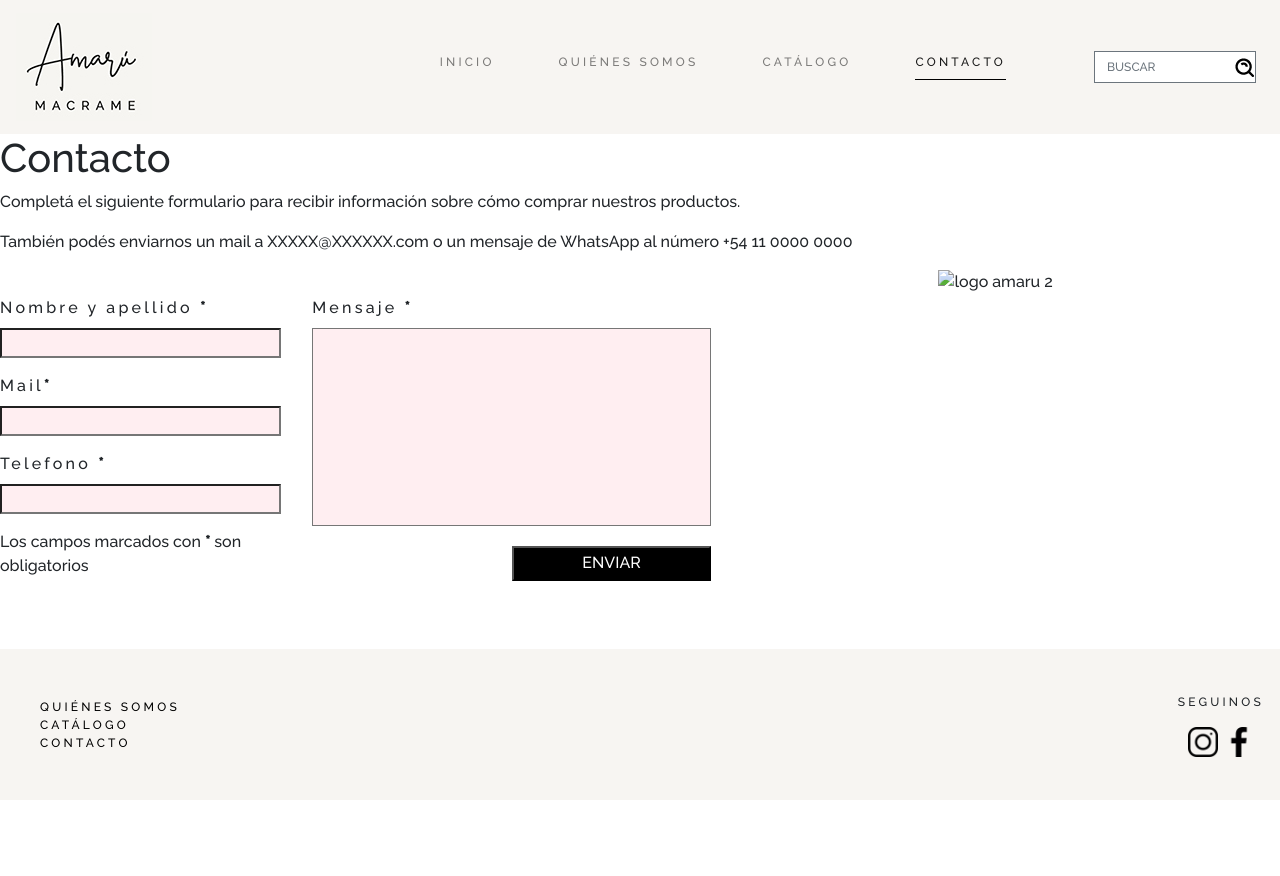
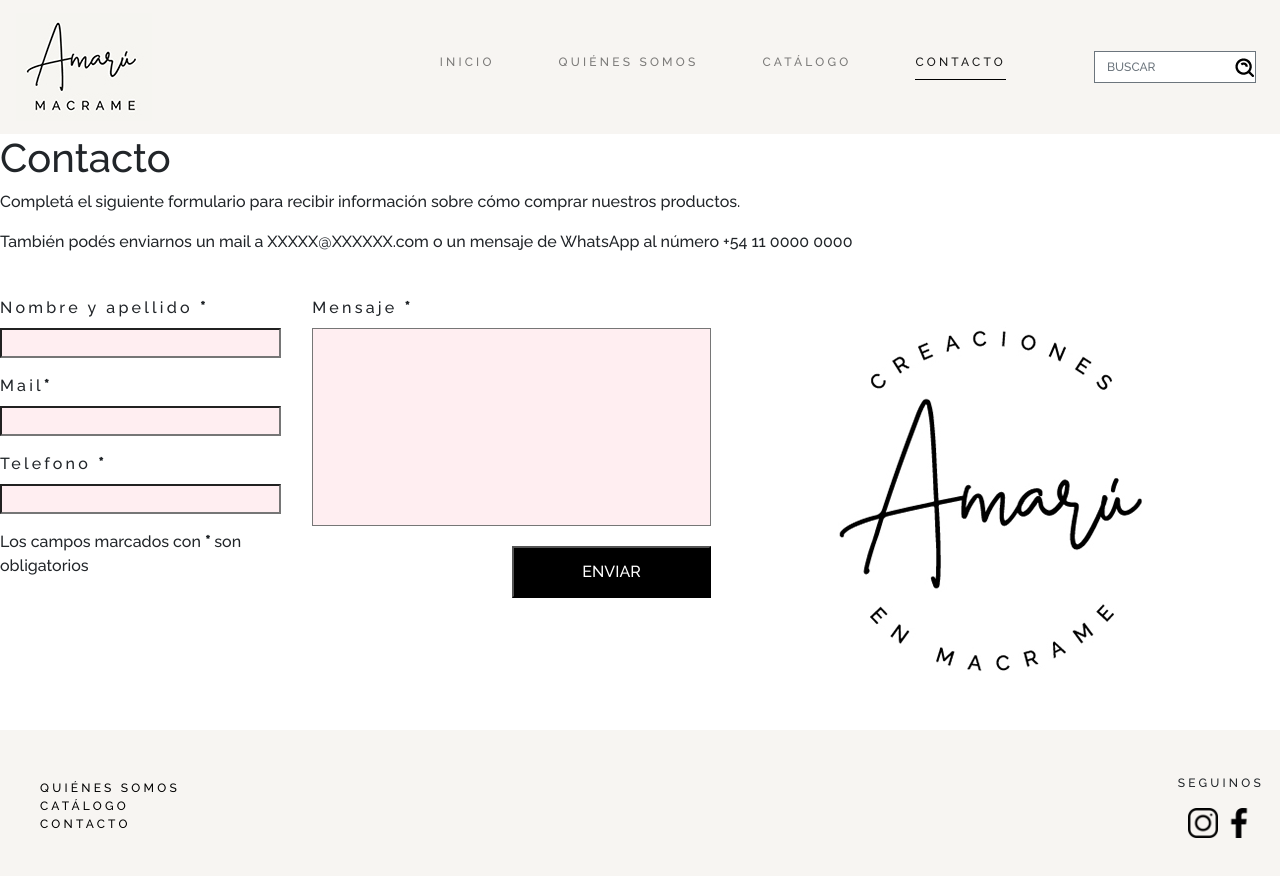
Before and after one commit to SebastianMacaya/creacionesMacrame, a plain HTML site: page pages/contacto.html in a window 1280 px wide. Before the commit the page ends 800 px from the top, so only its background shows below. Drawn offline with Linux system fonts and the light colour scheme; the site is published under a folder, as on GitHub Pages, so addresses that start at the root find nothing.

Commit message:
fix src logo 2 contacto2

```diff
--- a/pages/contacto.html
+++ b/pages/contacto.html
@@ -110,7 +110,7 @@
       </form>
       <div class="w-50 d-flex justify-content-center align-content-center">
         <img
-          src="/imagenes/logo/LOGO-CONTACTO.jpg"
+          src="../imagenes/logo/LOGO-CONTACTO.jpg"
           alt="logo amaru 2"
           class="img-fluid"
         />
```
